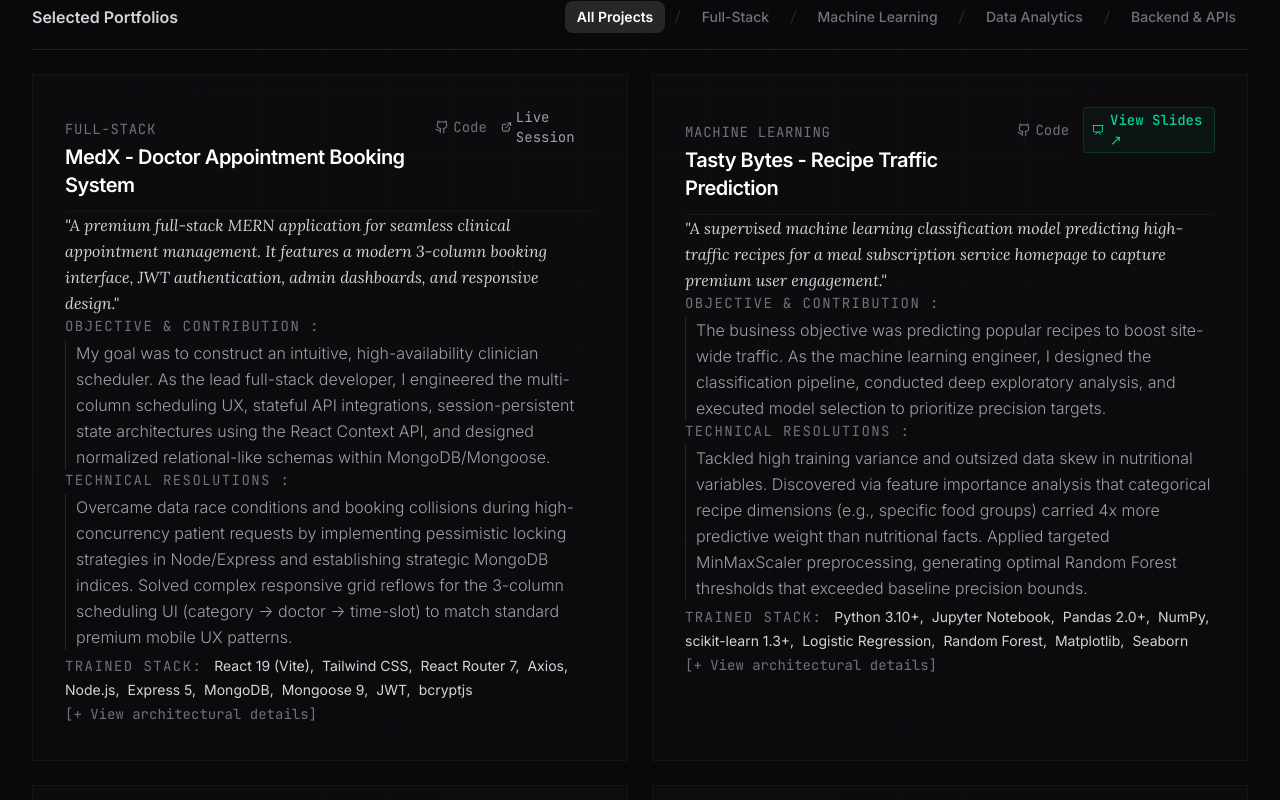
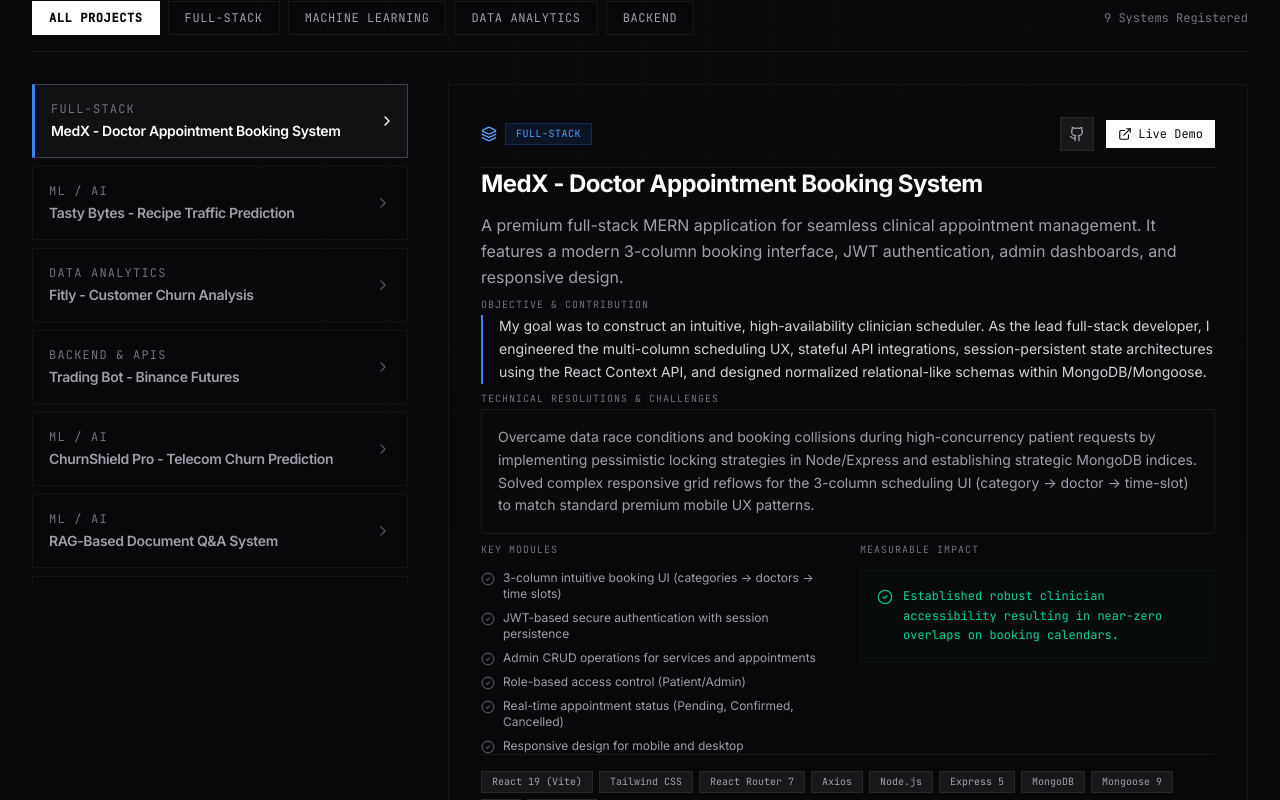
Before and after one commit to nisrg77/portfolio, a React (Vite) app: page / in a window 1280 px wide. Shown: the part 1380-2180 px from the top of the page. Built offline with nearby package versions, Linux system fonts and the light colour scheme.

Commit message:
feat: redesign project cards layout, remove complexity/repoSize, update location to Bharuch

```diff
--- a/src/components/Footer.tsx
+++ b/src/components/Footer.tsx
@@ -43,7 +43,7 @@ export default function Footer() {
         this.y = Math.random() * h;
         this.vx = (Math.random() - 0.5) * 0.35;
         this.vy = (Math.random() - 0.5) * 0.35;
-        this.radius = Math.random() * 1.5 + 1;
+        this.radius = Math.random() * 1.5 + 2;
       }
 
       update(w: number, h: number) {
@@ -375,25 +375,12 @@ export default function Footer() {
           )}
 
           {/* Buttons */}
-          <div className="flex flex-col sm:flex-row gap-3 pt-1">
-            <a
-              id="footer-mailto-btn"
-              href={`mailto:${personalInfo.email}?subject=${encodeURIComponent(
-                formData.name ? `Portfolio Message from ${formData.name}` : 'Portfolio Correspondence'
-              )}&body=${encodeURIComponent(
-                `${formData.message ? `${formData.message}\n\n` : ''}Sender: ${formData.name || 'Anonymous'}\nEmail: ${formData.email || 'Not provided'}`
-              )}`}
-              className="flex-1 px-5 py-3 bg-zinc-900 border border-zinc-800 hover:border-zinc-600 text-zinc-400 hover:text-white text-sm font-mono tracking-wider uppercase transition-all rounded-lg flex items-center justify-center gap-2 cursor-pointer select-none"
-            >
-              <Mail className="w-3.5 h-3.5" />
-              <span>Email Directly</span>
-            </a>
-
+          <div className="flex pt-1">
             <button
               id="footer-submit-btn"
               type="submit"
               disabled={status.type === 'loading'}
-              className="flex-1 px-5 py-3 bg-zinc-800 border border-zinc-700 hover:bg-zinc-700 hover:border-zinc-500 text-white text-sm font-mono tracking-wider uppercase transition-all rounded-lg flex items-center justify-center gap-2 cursor-pointer disabled:opacity-50 select-none"
+              className="w-full px-5 py-3 bg-zinc-800 border border-zinc-700 hover:bg-zinc-700 hover:border-zinc-500 text-white text-sm font-mono tracking-wider uppercase transition-all rounded-lg flex items-center justify-center gap-2 cursor-pointer disabled:opacity-50 select-none"
             >
               <span>Send Message</span>
               <Send className="w-3.5 h-3.5" />
--- a/src/components/PlexusBackground.tsx
+++ b/src/components/PlexusBackground.tsx
@@ -29,7 +29,7 @@ export default function PlexusBackground() {
         // Slow subtle movement
         this.vx = (Math.random() - 0.5) * 0.4;
         this.vy = (Math.random() - 0.5) * 0.4;
-        this.radius = Math.random() * 1.5 + 1;
+        this.radius = Math.random() * 1.5 + 3;
       }
 
       update(w: number, h: number) {
--- a/src/components/Projects.tsx
+++ b/src/components/Projects.tsx
@@ -2,244 +2,294 @@ import React, { useState } from 'react';
 import {
   Github,
   ExternalLink,
-  ChevronDown,
-  ChevronUp,
-  CornerDownRight,
+  Presentation,
+  ChevronRight,
   Layers,
-  Presentation
+  Zap,
+  TrendingUp,
+  Code2,
+  HardDrive,
+  CheckCircle2,
+  Compass,
+  ArrowRight,
+  ShieldAlert
 } from 'lucide-react';
+import { motion, AnimatePresence } from 'motion/react';
 import { projects } from '../data';
 import { ProjectItem } from '../types';
 import SpotlightCard from './SpotlightCard';
 
+const categoryTheme: Record<string, {
+  label: string;
+  badge: string;
+  accent: string;
+  icon: React.ReactNode;
+}> = {
+  'full-stack': {
+    label: 'Full-Stack',
+    badge: 'bg-blue-500/10 text-blue-400 border-blue-500/20',
+    accent: '#3b82f6',
+    icon: <Layers className="w-4 h-4 text-blue-400" />
+  },
+  'ai-ml': {
+    label: 'ML / AI',
+    badge: 'bg-violet-500/10 text-violet-400 border-violet-500/20',
+    accent: '#8b5cf6',
+    icon: <Zap className="w-4 h-4 text-violet-400" />
+  },
+  'data-analytics': {
+    label: 'Data Analytics',
+    badge: 'bg-amber-500/10 text-amber-400 border-amber-500/20',
+    accent: '#f59e0b',
+    icon: <TrendingUp className="w-4 h-4 text-amber-400" />
+  },
+  'backend': {
+    label: 'Backend & APIs',
+    badge: 'bg-emerald-500/10 text-emerald-400 border-emerald-500/20',
+    accent: '#10b981',
+    icon: <Code2 className="w-4 h-4 text-emerald-400" />
+  },
+};
+
 export default function Projects() {
   const [filter, setFilter] = useState<string>('all');
-  const [expandedId, setExpandedId] = useState<string | null>(null);
+  const [activeProjectId, setActiveProjectId] = useState<string>(projects[0]?.id || '');
 
   const categories = [
     { key: 'all', label: 'All Projects' },
     { key: 'full-stack', label: 'Full-Stack' },
     { key: 'ai-ml', label: 'Machine Learning' },
     { key: 'data-analytics', label: 'Data Analytics' },
-    { key: 'backend', label: 'Backend & APIs' }
+    { key: 'backend', label: 'Backend' },
   ];
 
   const filteredProjects = filter === 'all'
     ? projects
     : projects.filter(p => p.category === filter);
 
-  const toggleExpand = (id: string) => {
-    setExpandedId(expandedId === id ? null : id);
-  };
+  // Ensure activeProjectId is valid under the new filter, fallback to first in list
+  const currentActiveProject = filteredProjects.find(p => p.id === activeProjectId) || filteredProjects[0];
 
-  const getCategoryLabel = (category: string) => {
-    switch (category) {
-      case 'ai-ml': return 'Machine Learning';
-      case 'full-stack': return 'Full-Stack';
-      case 'data-analytics': return 'Data Analytics';
-      case 'backend': return 'Backend / APIs';
-      default: return category;
-    }
-  };
+  const theme = currentActiveProject ? (categoryTheme[currentActiveProject.category] || {
+    label: currentActiveProject.category,
+    badge: 'bg-zinc-800 text-zinc-400 border-zinc-700',
+    accent: '#71717a',
+    icon: <Compass className="w-4 h-4 text-zinc-400" />
+  }) : null;
 
   return (
-    <div id="projects-section-wrapper" className="space-y-6">
-
-      {/* HEADER AND FILTER CONTROLS */}
-      <div id="projects-header" className="flex flex-col sm:flex-row sm:items-center justify-between gap-4 border-b border-zinc-800/80 pb-4">
-        <div id="projects-title-container" className="flex items-center gap-2">
-          <h3 id="projects-title" className="text-base font-semibold text-zinc-300 font-sans">
-            Selected Portfolios
-          </h3>
-        </div>
-
-        {/* Categories Selector in Slash-Separated Minimalist Style */}
-        <div id="projects-filter-bar" className="flex flex-wrap items-center gap-y-1.5 gap-x-0.5">
-          {categories.map((cat, idx) => (
-            <React.Fragment key={cat.key}>
-              {idx > 0 && <span className="text-zinc-800 text-sm select-none font-mono px-1.5">/</span>}
+    <div id="projects-section-container" className="space-y-8">
+      {/* Category Filter Tabs */}
+      <div id="projects-filter-bar" className="flex flex-wrap items-center justify-between gap-4 pb-4 border-b border-zinc-900">
+        <div className="flex flex-wrap gap-2">
+          {categories.map((cat) => (
             <button
+              key={cat.key}
               id={`filter-btn-${cat.key}`}
-                onClick={() => { setFilter(cat.key); setExpandedId(null); }}
-                className={`text-sm font-medium font-sans tracking-normal transition-all rounded-lg px-3 py-1.5 focus:outline-none ${
+              onClick={() => {
+                setFilter(cat.key);
+                const list = cat.key === 'all' ? projects : projects.filter(p => p.category === cat.key);
+                if (list.length > 0) setActiveProjectId(list[0].id);
+              }}
+              className={`px-4 py-2 text-xs font-mono uppercase tracking-wider rounded-none border transition-all duration-300 focus:outline-none ${
                 filter === cat.key
-                    ? 'text-white bg-zinc-800 font-semibold'
-                    : 'text-zinc-500 hover:text-zinc-300 hover:bg-zinc-900'
+                  ? 'bg-white text-zinc-950 border-white font-bold'
+                  : 'bg-zinc-950/40 text-zinc-400 border-zinc-900 hover:border-zinc-800 hover:text-white'
               }`}
             >
               {cat.label}
             </button>
-            </React.Fragment>
           ))}
+        </div>
+        <div className="text-xs font-mono text-zinc-500">
+          {filteredProjects.length} Systems Registered
         </div>
       </div>
 
-      {/* PROJECTS GRID CARD LAYOUT */}
-      <div id="projects-grid" className="grid grid-cols-1 lg:grid-cols-2 gap-6">
+      {filteredProjects.length === 0 ? (
+        <div className="text-center py-20 text-zinc-500 border border-dashed border-zinc-900 rounded-none">
+          No projects found in this category.
+        </div>
+      ) : (
+        /* Split layout: Selector List on Left, Active Detailed Card on Right */
+        <div id="projects-split-layout" className="grid grid-cols-1 lg:grid-cols-12 gap-8 items-start">
+
+          {/* Left Side: Projects Selector Menu (Stack List) */}
+          <div className="lg:col-span-4 space-y-2 max-h-[500px] overflow-y-auto pr-2 custom-scrollbar">
             {filteredProjects.map((proj) => {
-          const isExpanded = expandedId === proj.id;
+              const isActive = proj.id === (currentActiveProject?.id || '');
+              const projTheme = categoryTheme[proj.category];
               return (
-            <SpotlightCard
-              id={`project-card-${proj.id}`}
+                <button
                   key={proj.id}
-              className="group space-y-5"
+                  onClick={() => setActiveProjectId(proj.id)}
+                  className={`w-full text-left p-4 rounded-none border transition-all duration-300 flex items-center justify-between group ${
+                    isActive
+                      ? 'bg-zinc-900/60 border-zinc-700 text-white shadow-[0_0_15px_rgba(255,255,255,0.02)]'
+                      : 'bg-zinc-950/20 border-zinc-900/80 text-zinc-400 hover:text-zinc-200 hover:bg-zinc-900/20 hover:border-zinc-800'
+                  }`}
+                  style={{
+                    borderLeftWidth: isActive ? '3px' : '1px',
+                    borderLeftColor: isActive ? projTheme?.accent : undefined
+                  }}
                 >
-
-              {/* Header: Label, Title & Links */}
-              <div className="flex flex-col md:flex-row md:items-baseline justify-between gap-3 pb-3 border-b border-zinc-800/40">
-                <div className="space-y-1">
-                  {/* Category & Stats Badge Strip */}
-                  <div className="flex items-center gap-3 text-sm font-mono uppercase text-zinc-500 tracking-wider">
-                    <span>{getCategoryLabel(proj.category)}</span>
+                  <div className="space-y-1 pr-4">
+                    <div className="text-xs font-mono text-zinc-500 uppercase tracking-widest flex items-center gap-1.5">
+                      <span>{projTheme?.label}</span>
                     </div>
-                  {/* Project Title */}
-                  <h4 id={`project-title-${proj.id}`} className="text-xl font-semibold tracking-tight text-white mt-1 font-sans">
+                    <span className="text-sm font-semibold tracking-tight block truncate">
                       {proj.title}
-                  </h4>
+                    </span>
+                  </div>
+                  <ChevronRight className={`w-4 h-4 transition-transform ${isActive ? 'translate-x-1 text-white' : 'text-zinc-600 group-hover:translate-x-0.5'}`} />
+                </button>
+              );
+            })}
           </div>
 
-                {/* Action Links (Super minimal outline styling) */}
-                <div className="flex items-center gap-3.5 self-start md:self-auto font-mono text-sm">
-                  {proj.githubUrl && (
+          {/* Right Side: Detailed Project View Card (The Single Rectangle Card) */}
+          <div className="lg:col-span-8">
+            <AnimatePresence mode="wait">
+              {currentActiveProject && theme && (
+                <motion.div
+                  key={currentActiveProject.id}
+                  initial={{ opacity: 0, y: 10 }}
+                  animate={{ opacity: 1, y: 0 }}
+                  exit={{ opacity: 0, y: -10 }}
+                  transition={{ duration: 0.25 }}
+                >
+                  <SpotlightCard
+                    id={`project-card-detail-${currentActiveProject.id}`}
+                    className="rounded-none border border-zinc-800 bg-zinc-950/40 p-6 md:p-8 space-y-6"
+                  >
+                    {/* Top Row: Meta info and Action Links */}
+                    <div className="flex flex-wrap items-center justify-between gap-4 pb-4 border-b border-zinc-900">
+                      <div className="flex items-center gap-2">
+                        {theme.icon}
+                        <span className={`text-[10px] font-mono uppercase tracking-wider px-2.5 py-0.5 rounded-none border ${theme.badge}`}>
+                          {theme.label}
+                        </span>
+                      </div>
+
+                      {/* Links */}
+                      <div className="flex items-center gap-3">
+                        {currentActiveProject.githubUrl && (
                           <a
-                      id={`project-github-link-${proj.id}`}
-                      href={proj.githubUrl}
+                            href={currentActiveProject.githubUrl}
                             target="_blank"
                             rel="noopener noreferrer"
-                      className="text-zinc-500 hover:text-white transition-colors flex items-center gap-1"
+                            className="p-2 text-zinc-400 hover:text-white bg-zinc-900 border border-zinc-800 rounded-none transition-colors"
+                            title="View Source"
                           >
-                      <Github className="w-3.5 h-3.5" />
-                      <span>Code</span>
+                            <Github className="w-4 h-4" />
                           </a>
                         )}
-                  {proj.liveDemoUrl && (
+                        {currentActiveProject.liveDemoUrl && (
                           <a
-                      id={`project-livedemo-link-${proj.id}`}
-                      href={proj.liveDemoUrl}
+                            href={currentActiveProject.liveDemoUrl}
                             target="_blank"
                             rel="noopener noreferrer"
-                      className="text-zinc-400 hover:text-white transition-colors flex items-center gap-1"
+                            className="p-2 text-zinc-950 hover:bg-zinc-200 bg-white rounded-none transition-all flex items-center gap-1.5 px-3 py-1.5 text-xs font-mono"
                           >
                             <ExternalLink className="w-3.5 h-3.5" />
-                      <span>Live Session</span>
+                            <span>Live Demo</span>
                           </a>
                         )}
-                  {proj.presentationUrl && (
+                        {currentActiveProject.presentationUrl && (
                           <a
-                      id={`project-presentation-link-${proj.id}`}
-                      href={proj.presentationUrl}
+                            href={currentActiveProject.presentationUrl}
                             target="_blank"
                             rel="noopener noreferrer"
-                      className="text-emerald-400 hover:text-emerald-300 font-medium transition-colors flex items-center gap-1.5 border border-emerald-500/20 bg-emerald-500/5 px-2 py-0.5 rounded-sm hover:border-emerald-400/40"
+                            className="p-2 text-zinc-400 hover:text-white bg-zinc-900 border border-zinc-800 rounded-none transition-colors"
+                            title="Presentation Slides"
                           >
-                      <Presentation className="w-3.5 h-3.5" />
-                      <span>View Slides ↗</span>
+                            <Presentation className="w-4 h-4" />
                           </a>
                         )}
                       </div>
                     </div>
 
-              {/* Core Description - Elegant Serif Type */}
-              <p id={`project-desc-${proj.id}`} className="text-base text-zinc-300 font-serif leading-relaxed italic font-light">
-                "{proj.description}"
-              </p>
-
-              {/* Goal & Professional Role */}
-              <div id={`project-goal-role-${proj.id}`} className="text-base space-y-1">
-                <span className="text-sm font-mono uppercase text-zinc-500 tracking-widest block">
-                  Objective & Contribution :
-                </span>
-                <p className="text-zinc-400 leading-relaxed font-light font-sans pl-2.5 border-l border-zinc-800">
-                  {proj.goalAndRole}
+                    {/* Title and main description */}
+                    <div className="space-y-3">
+                      <h3 className="text-xl md:text-2xl font-bold text-white tracking-tight">
+                        {currentActiveProject.title}
+                      </h3>
+                      <p className="text-sm md:text-base text-zinc-400 leading-relaxed">
+                        {currentActiveProject.description}
                       </p>
                     </div>
 
-              {/* Challenges Overcome */}
-              <div id={`project-challenges-${proj.id}`} className="text-base space-y-1">
-                <span className="text-sm font-mono uppercase text-zinc-500 tracking-widest block">
-                  Technical Resolutions :
-                </span>
-                <p className="text-zinc-400 leading-relaxed font-light font-sans pl-2.5 border-l border-zinc-800">
-                  {proj.challengesOvercome}
+                    {/* Objectives & Role */}
+                    {currentActiveProject.goalAndRole && (
+                      <div className="space-y-2">
+                        <span className="text-[10px] font-mono uppercase tracking-widest text-zinc-500">Objective & Contribution</span>
+                        <p className="text-sm text-zinc-300 leading-relaxed pl-4 border-l-2" style={{ borderLeftColor: theme.accent }}>
+                          {currentActiveProject.goalAndRole}
                         </p>
-              </div>
-
-              {/* Plain inline text for tech stack (No chunky outline tags) */}
-              <div id={`project-tags-div-${proj.id}`} className="text-sm font-mono flex flex-wrap items-center gap-x-2 gap-y-1 pt-1.5 text-zinc-500">
-                <span className="uppercase tracking-widest mr-1">Trained stack:</span>
-                {proj.techStack.map((tech, tIdx) => (
-                  <span
-                    id={`proj-tag-${proj.id}-${tech.replace(/\s+/g, '-').toLowerCase()}`}
-                    key={tech}
-                    className="text-zinc-300 font-sans"
-                  >
-                    {tech}{tIdx < proj.techStack.length - 1 ? ',' : ''}
-                  </span>
-                ))}
-              </div>
-
-              {/* Optional/Expanded contents */}
-              {isExpanded && (
-                <div id={`project-expanded-space-${proj.id}`} className="space-y-4 pt-4 border-t border-zinc-900/40 text-base font-light text-zinc-400 animate-fade-in">
-
-                  {/* Key Insights */}
-                  {proj.keyInsights && proj.keyInsights.length > 0 && (
-                    <div id={`project-insights-div-${proj.id}`} className="bg-transparent space-y-1.5">
-                      <span className="text-sm font-mono uppercase text-zinc-500 tracking-widest block">Core Findings:</span>
-                      <ul className="space-y-1 list-none pl-2.5 font-sans">
-                        {proj.keyInsights.map((insight, insIdx) => (
-                          <li key={insIdx} className="flex gap-2 text-zinc-400 text-base font-light">
-                            <span className="text-zinc-600 font-mono select-none">◇</span>
-                            <span>{insight}</span>
-                          </li>
-                        ))}
-                      </ul>
                       </div>
                     )}
 
-                  {/* Architecture notes */}
-                  <div id={`project-story-div-${proj.id}`} className="space-y-1">
-                    <span className="text-sm font-mono uppercase text-zinc-500 tracking-widest block">System Methodology:</span>
-                    <p className="leading-relaxed text-zinc-400 text-base pl-2.5">{proj.extendedDetails}</p>
+                    {/* Technical Resolution */}
+                    {currentActiveProject.challengesOvercome && (
+                      <div className="space-y-2">
+                        <span className="text-[10px] font-mono uppercase tracking-widest text-zinc-500">Technical Resolutions & Challenges</span>
+                        <p className="text-sm text-zinc-400 leading-relaxed bg-zinc-900/10 border border-zinc-900 p-4 rounded-none">
+                          {currentActiveProject.challengesOvercome}
+                        </p>
                       </div>
+                    )}
 
-                  {/* Milestones / Core Features */}
-                  <div id={`project-features-div-${proj.id}`} className="space-y-1.5">
-                    <span className="text-sm font-mono uppercase text-zinc-500 tracking-widest block">Key Milestones:</span>
-                    <div className="grid grid-cols-1 sm:grid-cols-2 gap-2 pl-2.5">
-                      {proj.keyFeatures.map((feat, fIdx) => (
-                        <div id={`proj-feat-${proj.id}-${fIdx}`} key={fIdx} className="flex items-start gap-1.5 text-zinc-400 text-base">
-                          <CornerDownRight className="w-3.5 h-3.5 text-zinc-600 shrink-0 mt-0.5" />
+                    {/* Key Features & Impact Split */}
+                    <div className="grid grid-cols-1 md:grid-cols-2 gap-6 pt-2">
+                      {/* Features */}
+                      {currentActiveProject.keyFeatures && currentActiveProject.keyFeatures.length > 0 && (
+                        <div className="space-y-3">
+                          <span className="text-[10px] font-mono uppercase tracking-widest text-zinc-500 block">Key Modules</span>
+                          <div className="space-y-2">
+                            {currentActiveProject.keyFeatures.map((feat, i) => (
+                              <div key={i} className="flex items-start gap-2 text-xs text-zinc-400">
+                                <CheckCircle2 className="w-3.5 h-3.5 text-zinc-600 shrink-0 mt-0.5" />
                                 <span>{feat}</span>
                               </div>
                             ))}
                           </div>
                         </div>
+                      )}
 
-                  {/* Measurable impact */}
-                  {proj.impact && (
-                    <div id={`project-impact-box-${proj.id}`} className="pt-2">
-                      <span className="text-sm font-mono tracking-widest text-zinc-500 uppercase block mb-1">Impact Metric:</span>
-                      <p className="text-zinc-300 text-base font-light font-mono pl-2.5">{proj.impact}</p>
+                      {/* Impact */}
+                      {currentActiveProject.impact && (
+                        <div className="space-y-3">
+                          <span className="text-[10px] font-mono uppercase tracking-widest text-zinc-500 block">Measurable Impact</span>
+                          <div className="p-4 bg-emerald-950/10 border border-emerald-950/40 rounded-none flex items-start gap-2.5">
+                            <CheckCircle2 className="w-4 h-4 text-emerald-500 shrink-0 mt-0.5" />
+                            <p className="text-xs font-mono text-emerald-400 leading-relaxed">
+                              {currentActiveProject.impact}
+                            </p>
+                          </div>
                         </div>
                       )}
                     </div>
+
+                    {/* Bottom Tech Bar */}
+                    <div className="pt-4 border-t border-zinc-900 flex flex-wrap items-center justify-between gap-4">
+                      <div className="flex flex-wrap gap-1.5">
+                        {currentActiveProject.techStack.map((tech) => (
+                          <span
+                            key={tech}
+                            className="px-2.5 py-0.5 text-[10px] font-mono text-zinc-400 bg-zinc-900 border border-zinc-800 rounded-none"
+                          >
+                            {tech}
+                          </span>
+                        ))}
+                      </div>
+                    </div>
+                  </SpotlightCard>
+                </motion.div>
               )}
-
-              {/* Expander controller */}
-              <button
-                id={`project-expand-btn-${proj.id}`}
-                onClick={() => toggleExpand(proj.id)}
-                className="py-1 text-sm font-mono text-zinc-500 hover:text-zinc-300 transition-colors flex items-center gap-1 focus:outline-none"
-              >
-                <span>{isExpanded ? '[- Close technical details]' : '[+ View architectural details]'}</span>
-              </button>
-
-            </SpotlightCard>
-          );
-        })}
+            </AnimatePresence>
           </div>
-
+        </div>
+      )}
     </div>
   );
 }
```
Also changed, not shown: src/App.tsx (+5 -6 lines). Lines whose indentation alone changed are shown as unchanged.
